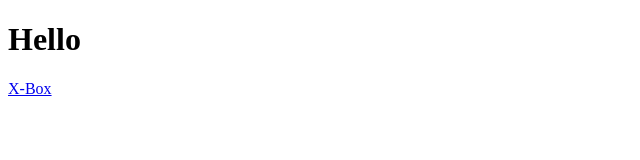
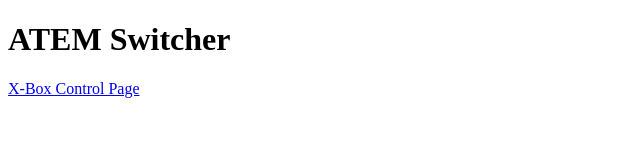
Before and after one commit to OrangeJedi/pi-atem, a website: page web/index.html in a window 1280 px wide. Shown: the whole page, without its empty margins (0-640 px from the left). Drawn offline with Linux system fonts and the light colour scheme.

Commit message:
Started building switcher

```diff
--- a/web/index.html
+++ b/web/index.html
@@ -5,7 +5,11 @@
     <title>Pi-Atem</title>
 </head>
 <body>
-    <h1>Hello</h1>
-    <a href="controller.html">X-Box</a>
+    <h1>ATEM Switcher</h1>
+    <div id="switcher">
+        <div id="programBus"></div>
+        <div id="previewBus"></div>
+    </div>
+    <a href="controller.html">X-Box Control Page</a>
 </body>
 </html>
```
